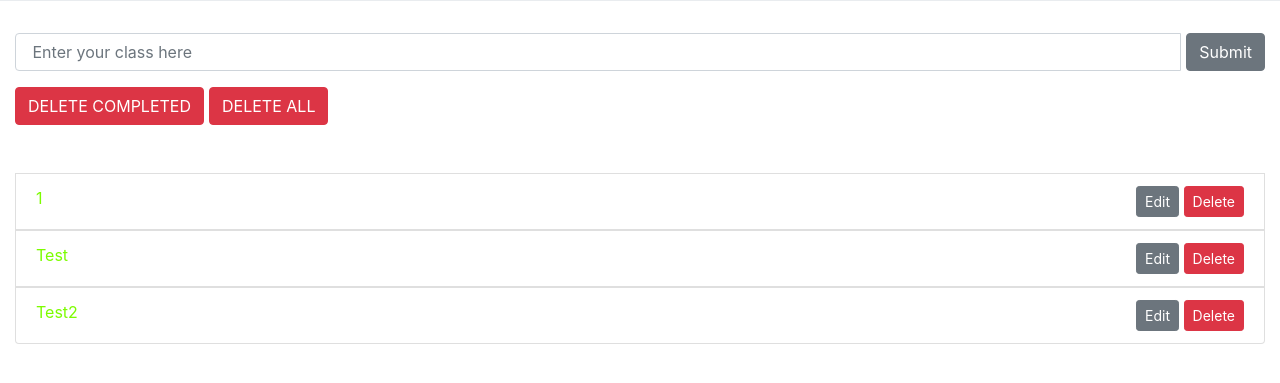
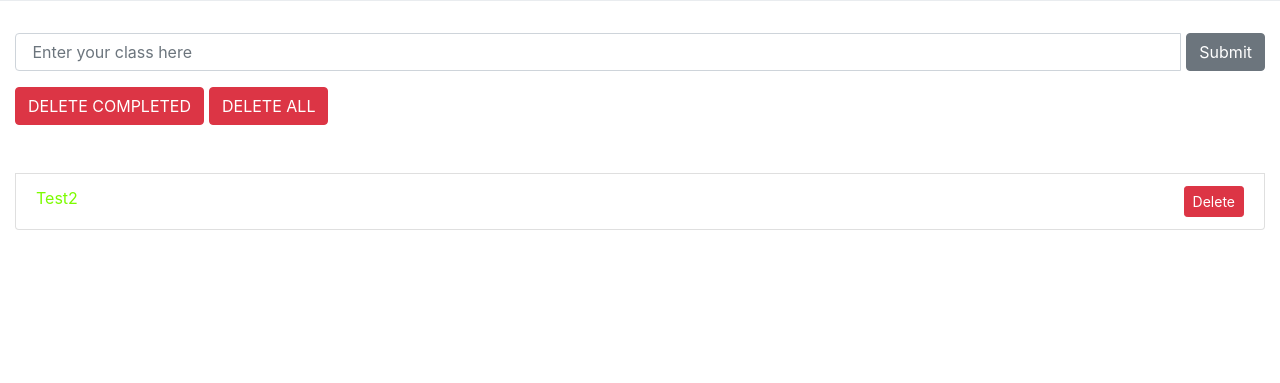
Before and after one commit to vistah/projekt, a Django app: page /second_semester.html in a window 1280 px wide. Shown: the part 282-665 px from the top of the page. Run offline with Django 3.2, Linux system fonts and the light colour scheme; data comes from the database, SQL or seed files in the repository; some libraries are stand-ins or nearby versions.

Commit message:
Semester-Trennung klappt (1. + 2. Semester)

```diff
--- a/todo/templates/todo/second_semester.html
+++ b/todo/templates/todo/second_semester.html
@@ -101,10 +101,6 @@
                         {% if todo.complete %}
                         <li class="list-group-item todo-completed">{{ todo.text }}
                             <div class="float-right">
-                                <a href="{% url 'edit' todo.id %}">
-                                    <button type="button" class="btn btn-secondary btn-sm">Edit
-                                    </button>
-                                </a>
                                 <a href="{% url 'delete-second' todo.id %}">
                                     <button type="submit" class="btn btn-danger btn-sm">Delete
                                     </button>
@@ -116,13 +112,6 @@
                         <a style="color: lawngreen; text-decoration: none " href="{% url 'complete-second' todo.id %}">
                             <li class="list-group-item">{{ todo.text }}
                                 <div class="float-right">
-                                    <a href="{% url 'edit' todo.pk %}">
-                                        <button type="button"
-                                                class="btn btn-secondary btn-sm"><span
-                                                class="glyphicon glyphicon-pencil" alrial-hidden="true"></span>Edit
-                                        </button>
-                                    </a>
-
                                     <a href="{% url 'delete-second' todo.id %}">
                                         <button type="submit" class="btn btn-danger btn-sm ">Delete
                                         </button>
--- a/todo/views.py
+++ b/todo/views.py
@@ -13,7 +13,7 @@ def index(request):
 
 #views for the link first_semester.html
 def first(request):
-    todo_list = Todo.objects.filter(semester=1) and Todo.objects.order_by('id')
+    todo_list = Todo.objects.all().filter(semester=1).order_by('id')
 
     form = TodoForm()
 
@@ -24,7 +24,7 @@ def first(request):
 
 #views for the link second_semester.html
 def second(request):
-    todo_list = Todo.objects.filter(semester=2) and Todo.objects.order_by('id')
+    todo_list = Todo.objects.all().filter(semester=2).order_by('id')
 
     form = TodoForm()
 
```
Also changed, not shown: todo/templates/todo/first_semester.html (+0 -11 lines).
